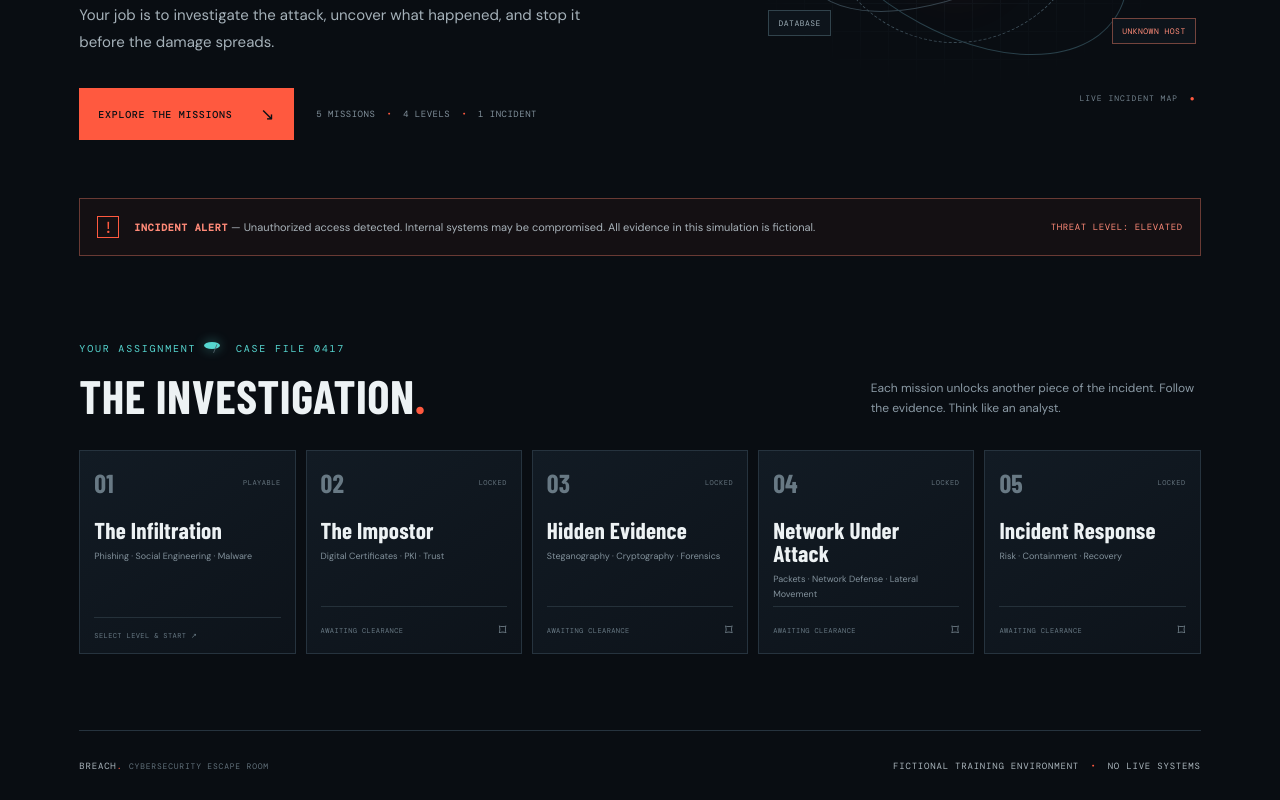
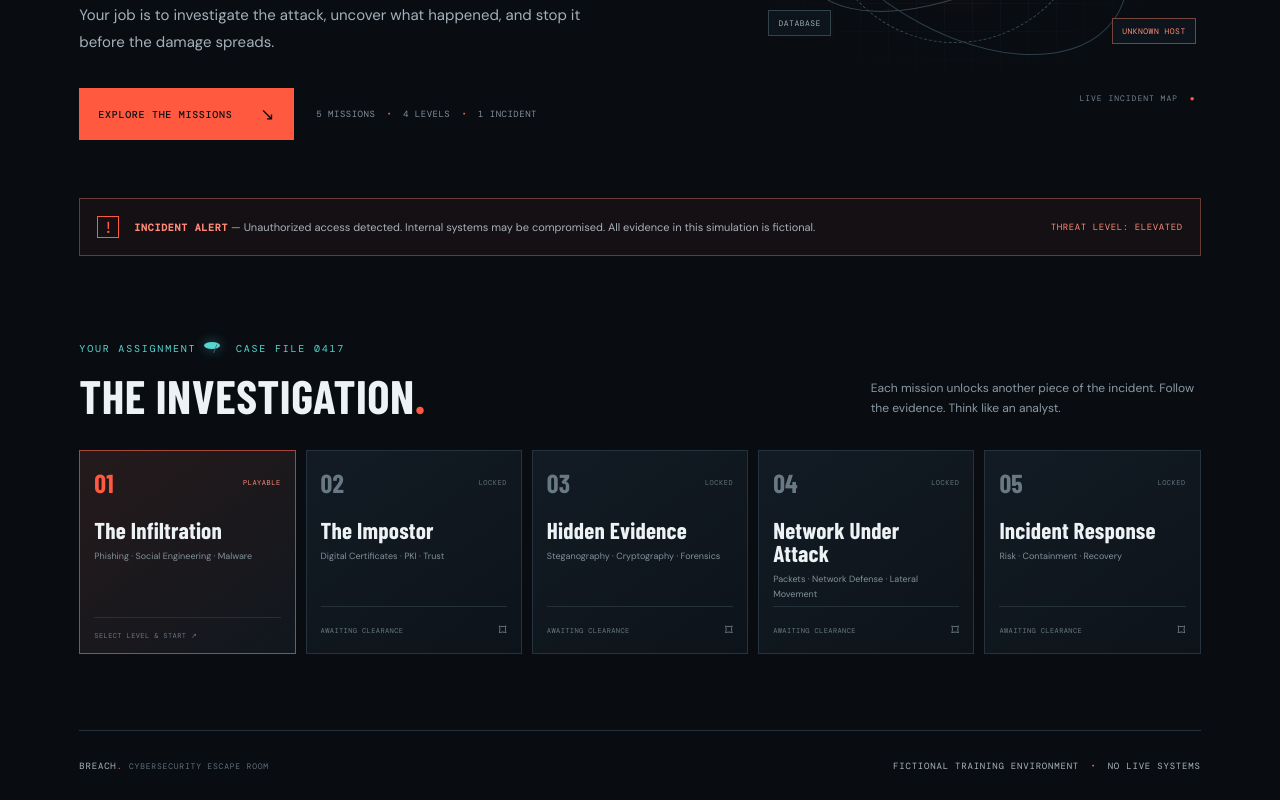
Before and after one commit to jjester58-eng/breach-escape-room, a Next.js app: page / in a window 1280 px wide. Shown: the part 475-1275 px from the top of the page. Built offline with nearby package versions, Linux system fonts and the light colour scheme; a web font is replaced by a local one.

Commit message:
Make The Infiltration mission card fully clickable

```diff
--- a/app/page.tsx
+++ b/app/page.tsx
@@ -37,16 +37,23 @@ export default function Home() {
       <section className="mission-section" id="missions">
         <div className="section-heading"><div><div className="eyebrow">YOUR ASSIGNMENT <span className="eyebrow-divider">/</span> CASE FILE 0417</div><h2>THE INVESTIGATION<span className="accent">.</span></h2></div><p>Each mission unlocks another piece of the incident. Follow the evidence. Think like an analyst.</p></div>
         <div className="mission-grid">
-          {missions.map((mission) => (
-            <article className={`mission-card \${mission.active ? "mission-active" : ""}`} key={mission.number}>
-              <div className="mission-card-top"><span className="mission-number">{mission.number}</span><span className={`mission-status \${mission.active ? "status-active" : ""}`}>{mission.status}</span></div>
-              <h3>{mission.name}</h3><p>{mission.topic}</p>
-              <div className="mission-card-bottom">
-                {mission.active ? <Link href="/mission-1" className="mission-launch">SELECT LEVEL &amp; START <span>↗</span></Link> : <span>AWAITING CLEARANCE</span>}
-                {!mission.active && <span className="mission-arrow">⌑</span>}
-              </div>
-            </article>
-          ))}
+          {missions.map((mission) => {
+            const card = (
+              <>
+                <div className="mission-card-top"><span className="mission-number">{mission.number}</span><span className={`mission-status ${mission.active ? "status-active" : ""}`}>{mission.status}</span></div>
+                <h3>{mission.name}</h3><p>{mission.topic}</p>
+                <div className="mission-card-bottom">
+                  {mission.active ? <span className="mission-launch">SELECT LEVEL &amp; START <span>↗</span></span> : <span>AWAITING CLEARANCE</span>}
+                  {!mission.active && <span className="mission-arrow">⌑</span>}
+                </div>
+              </>
+            );
+            return mission.active ? (
+              <Link href="/mission-1" className="mission-card mission-active mission-card-link" key={mission.number} aria-label="Start The Infiltration mission and select a level">{card}</Link>
+            ) : (
+              <article className="mission-card" key={mission.number}>{card}</article>
+            );
+          })}
         </div>
       </section>
       <footer className="footer"><span>BREACH<span className="accent">.</span> <span className="footer-muted">CYBERSECURITY ESCAPE ROOM</span></span><span>FICTIONAL TRAINING ENVIRONMENT <b>·</b> NO LIVE SYSTEMS</span></footer>
```
